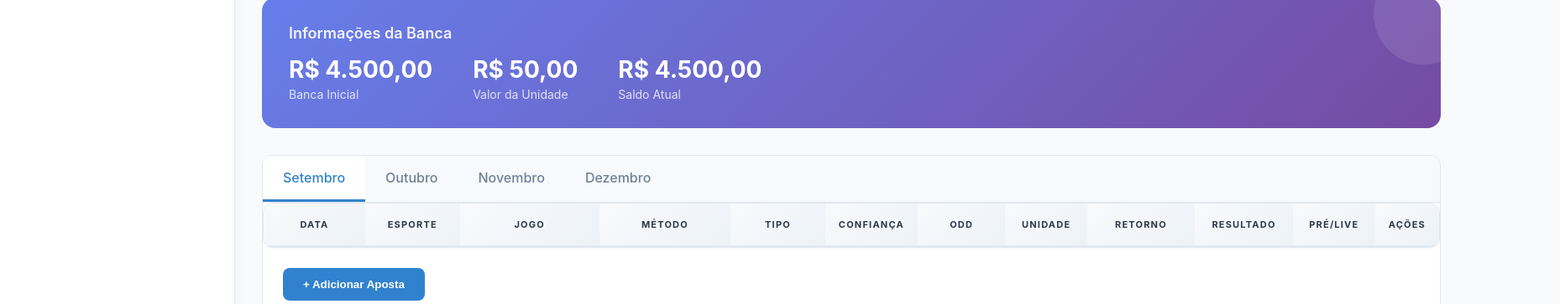
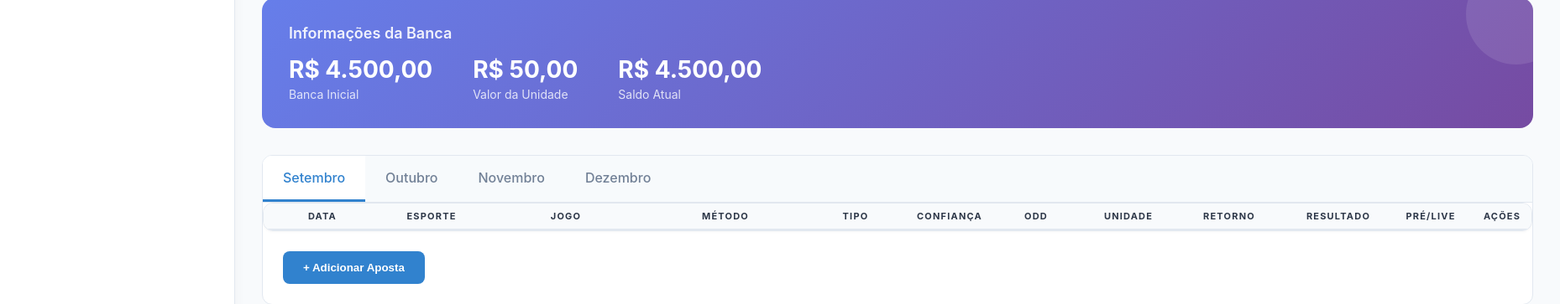
Before and after one commit to christiancastro24/apostas, a plain HTML site: page index.html in a window 1280 px wide. Shown: the part 281-644 px from the top of the page at 84% size, 1858 px wide, since content can reach past the window. Drawn offline with Linux system fonts and the light colour scheme.

Commit message:
corrigindo tamanho da tabela dos jogos

```diff
--- a/index.html
+++ b/index.html
@@ -254,18 +254,30 @@
       }
       /* Table */
       .table-container {
-        overflow-x: auto;
         background: white;
         border-radius: 12px;
         box-shadow: 0 1px 3px rgba(0, 0, 0, 0.04);
         border: 1px solid #e2e8f0;
-      }
+        max-height: 500px; /* altura máxima */
+        overflow-y: auto; /* apenas scroll vertical */
+      }
+
       table {
         width: 100%;
-        border-collapse: separate;
-        border-spacing: 0;
-        min-width: 1400px;
-      }
+        border-collapse: collapse;
+        min-width: 1400px; /* garante largura mínima */
+        table-layout: fixed;
+      }
+
+      thead th {
+        position: sticky;
+        top: 0;
+        background: #f8fafc;
+        z-index: 2;
+        padding: 8px;
+        border-bottom: 2px solid #e2e8f0;
+      }
+
       th {
         background: linear-gradient(135deg, #f8fafc 0%, #edf2f7 100%);
         padding: 18px 16px;
```
